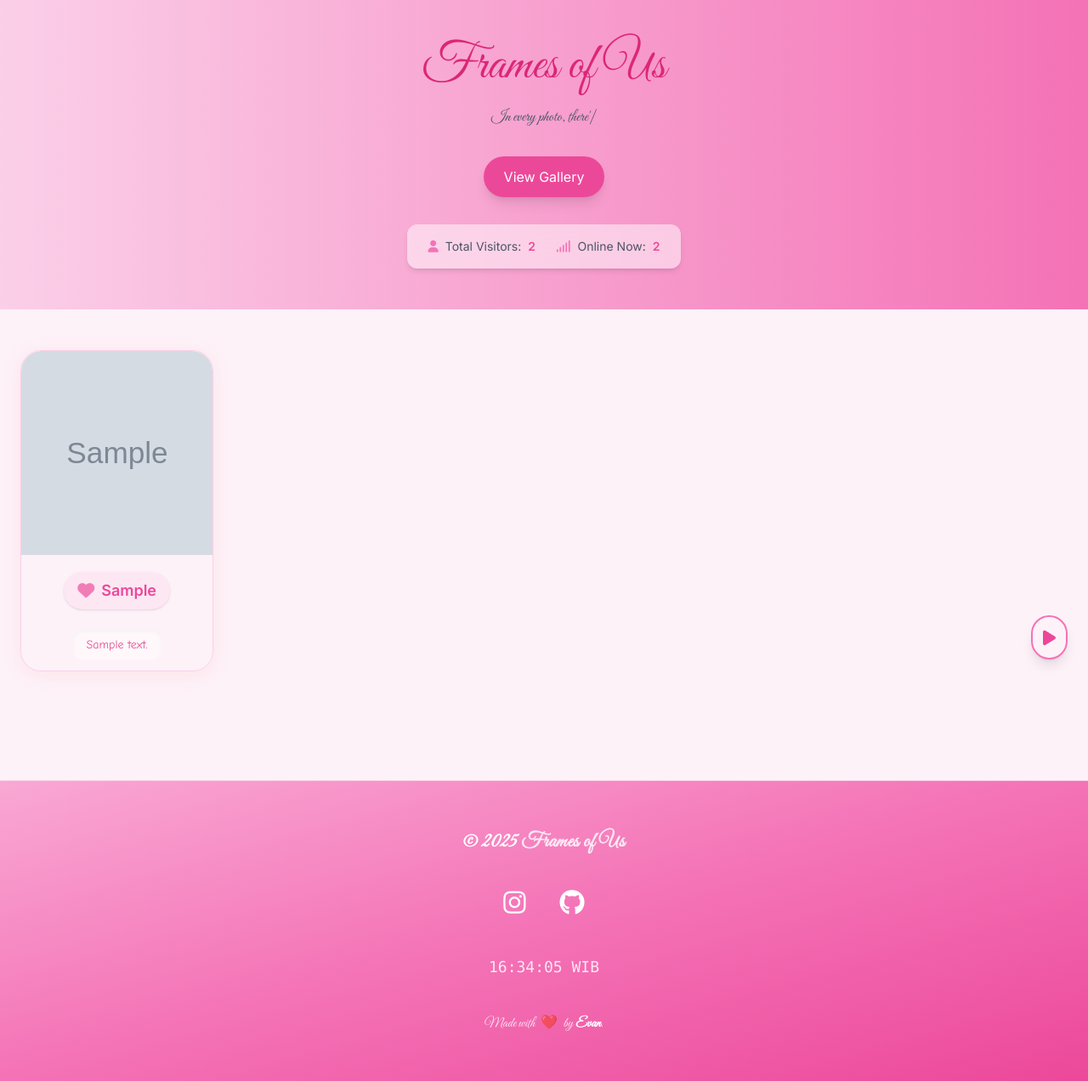
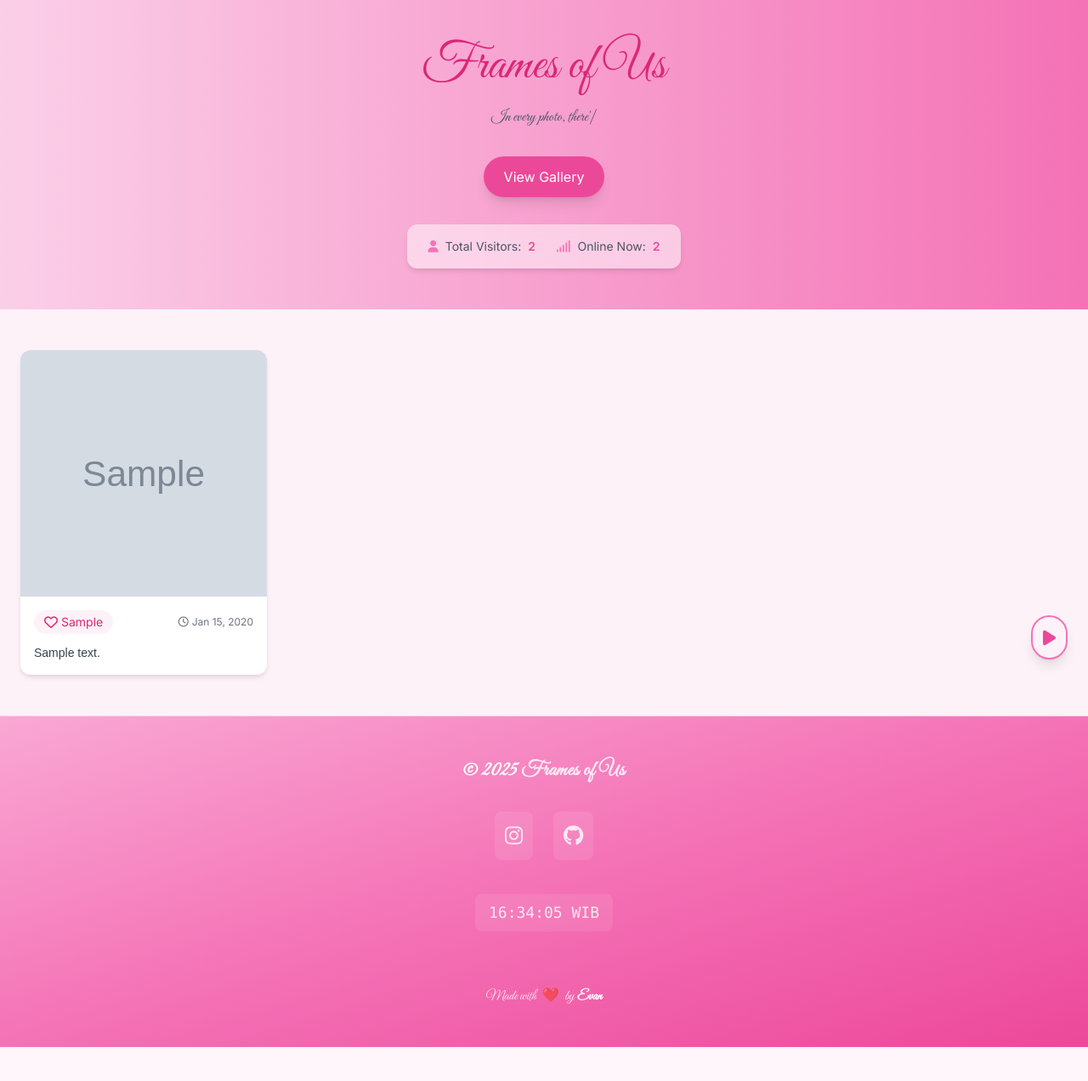
Before and after one commit to newbiema/Frame-Of-Us, a PHP site: page / in a window 1280 px wide. Shown: the whole page at 85% size. After the commit the page ends 1232 px from the top, so only its background shows below. Run offline with PHP 8.4, Linux system fonts and the light colour scheme; tables that the repository leaves empty or names only in its code hold one stand-in row (values such as "Sample post"); grey boxes marked "Sample" are stand-in pictures; some libraries are stand-ins or nearby versions.

Commit message:
fix bug like

```diff
--- a/index.php
+++ b/index.php
@@ -128,6 +128,33 @@ $onlineVisitors = $onlineVisitorsResult->fetch_assoc()['online'];
       animation: ping-once 0.6s ease-in-out;
     }
 
+      @import url('https://fonts.googleapis.com/css2?family=Poppins:wght@400;500;600&display=swap');
+
+  .font-poppins {
+    font-family: 'Poppins', sans-serif;
+  }
+
+  .like-button.liked {
+    background-color: #fce7f3;
+    color: #db2777;
+  }
+
+  .like-button.processing {
+    pointer-events: none;
+    opacity: 0.7;
+  }
+
+  @keyframes heartBounce {
+    0%, 100% { transform: scale(1); }
+    25% { transform: scale(1.3); }
+    50% { transform: scale(0.9); }
+    75% { transform: scale(1.2); }
+  }
+
+  .like-animation {
+    animation: heartBounce 0.6s ease;
+  }
+
   </style>
 </head>
 <body class="bg-pink-50 text-gray-800">
@@ -166,47 +193,77 @@ $onlineVisitors = $onlineVisitorsResult->fetch_assoc()['online'];
 </header>
 
 
-<!-- Gallery -->
-<main id="gallery" class="max-w-7xl mx-auto px-6 py-12">
-
-  <div class="grid grid-cols-1 sm:grid-cols-2 md:grid-cols-3 lg:grid-cols-4 xl:grid-cols-5 gap-6">
+<!-- Gallery Section -->
+<main id="gallery" class="max-w-7xl mx-auto px-4 sm:px-6 py-12">
+  <!-- Gallery Grid -->
+  <div class="grid grid-cols-1 sm:grid-cols-2 md:grid-cols-3 lg:grid-cols-4 gap-6">
     <?php
     $result = $conn->query("SELECT * FROM photos ORDER BY uploaded_at DESC");
 
     if ($result->num_rows > 0) {
         while ($row = $result->fetch_assoc()) {
-          echo "<div class='group relative overflow-hidden rounded-3xl border border-pink-200 bg-pink-50/60 shadow-[0_4px_20px_rgba(255,192,203,0.3)] hover:shadow-[0_6px_24px_rgba(255,105,180,0.4)] transition duration-300 gallery-item' data-aos='zoom-in-up' onclick=\"openModal('uploads/{$row['filename']}', '{$row['description']}')\">
+            $uploadDate = date('M j, Y', strtotime($row['uploaded_at']));
+            echo "
+            <div class='group relative overflow-hidden rounded-xl bg-white shadow-md hover:shadow-lg transition-all duration-300 transform hover:-translate-y-1'
+                 data-aos='zoom-in-up'
+                 onclick=\"openModal('uploads/{$row['filename']}', '{$row['description']}', {$row['id']}, '{$uploadDate}', {$row['likes']})\"
+                 role='button'
+                 aria-label='View photo details'>
 
-                  <!-- Gambar -->
-                  <img src='uploads/{$row['filename']}' alt='{$row['title']}'
-                      class='w-full h-60 object-cover rounded-t-3xl group-hover:scale-105 transition-transform duration-500 ease-in-out' />
+              <div class='relative overflow-hidden aspect-square'>
+                <img src='uploads/{$row['filename']}' alt='{$row['description']}'
+                    class='w-full h-full object-cover transition-transform duration-500 group-hover:scale-105'
+                    loading='lazy' />
 
-                  <!-- Konten -->
-                  <div class='p-5 text-center flex flex-col items-center space-y-4'>
+                <div class='absolute inset-0 bg-gradient-to-t from-black/60 via-transparent to-transparent opacity-0 group-hover:opacity-100 transition-opacity duration-300'></div>
 
-                    <!-- Tombol Like -->
+                <div class='absolute top-3 right-3 bg-white/90 text-pink-500 px-2 py-1 rounded-full text-xs font-semibold flex items-center opacity-0 group-hover:opacity-100 transition-opacity duration-300 shadow-sm'>
+                  <i class='fas fa-expand mr-1'></i> View
+                </div>
+              </div>
+
+              <div class='p-4'>
+                <div class='flex justify-between items-center mb-3'>
                     <button onclick='event.stopPropagation(); likePhoto({$row['id']})'
                             id='like-button-{$row['id']}'
-                            class='flex items-center justify-center space-x-2 bg-pink-100 hover:bg-pink-200 text-pink-500 font-semibold py-2 px-4 rounded-full transition duration-300 active:scale-110 focus:outline-none shadow'>
-                      <i id='heart-icon-{$row['id']}' class='fas fa-heart text-pink-500 text-xl animate-pulse'></i>
-                      <span id='likes-{$row['id']}' class='text-lg'>{$row['likes']}</span>
+                          class='like-button flex items-center space-x-1 bg-pink-50 hover:bg-pink-100 text-pink-600 font-medium py-1 px-3 rounded-full transition duration-200 active:scale-95 focus:outline-none'
+                          data-photo-id='{$row['id']}'
+                          aria-label='Like this photo'>
+                    <i class='far fa-heart'></i>
+                    <span class='likes-count text-sm' id='likes-{$row['id']}'>{$row['likes']}</span>
+
                   </button>
 
-                <!-- Deskripsi dengan icon lucu -->
-                <p class='flex items-center cute-font justify-center gap-2 bg-white/60 text-pink-600 text-sm font-poppins px-4 py-2 rounded-xl shadow-inner opacity-80 group-hover:opacity-100 translate-y-2 group-hover:translate-y-0 transition-all duration-300 ease-in-out'>
+                  <span class='text-xs text-gray-500 font-medium'>
+                    <i class='far fa-clock mr-1'></i>{$uploadDate}
+                  </span>
+                </div>
+
+                <p class='font-poppins text-gray-700 text-sm line-clamp-2 transition-colors duration-300 group-hover:text-gray-900'>
                   {$row['description']}
                 </p>
               </div>
-                </div>
-                ";
+            </div>";
         }
     } else {
-        echo "<p class='text-center col-span-full text-lg text-gray-500 italic'>Belum ada foto yang diunggah.</p>";
+        echo "
+        <div class='col-span-full text-center py-16' data-aos='fade-up'>
+          <div class='mx-auto w-24 h-24 bg-pink-100 rounded-full flex items-center justify-center mb-4 shadow-inner'>
+            <i class='fas fa-camera text-pink-500 text-3xl'></i>
+          </div>
+          <h3 class='text-xl font-medium text-gray-600 mb-2 font-poppins'>No Photos Yet</h3>
+          <p class='text-gray-500 max-w-md mx-auto font-poppins'>Be the first to share your memories! Upload a photo to get started.</p>
+        </div>";
     }
     ?>
   </div>
 </main>
 
+
+
+<style>
+
+</style>
 
   <!-- Modal untuk klik foto -->
   <div id="photoModal" class="hidden fixed inset-0 bg-black bg-opacity-70 flex items-center justify-center z-50">
@@ -242,36 +299,43 @@ $onlineVisitors = $onlineVisitorsResult->fetch_assoc()['online'];
 </audio>
 
 
-<!-- Improved Footer with Clock -->
-<footer class="bg-gradient-to-br from-pink-300 title-font via-pink-400 to-pink-500 mt-20 text-white border-t border-pink-200">
-  <div class="max-w-6xl mx-auto px-6 py-14 space-y-10 text-center">
+<footer class="title-font bg-gradient-to-br from-pink-300 via-pink-400 to-pink-500 text-white border-t border-pink-200">
+  <div class="max-w-6xl mx-auto px-6 py-12 space-y-8 text-center">
 
-    <!-- Brand & Year -->
+    <!-- Brand & Year (font tidak diubah) -->
+    <div>
       <p class="text-2xl font-bold tracking-wide">
         &copy; <?= date('Y') ?> <span class="text-pink-100">Frames of Us</span>
       </p>
+    </div>
 
-    <!-- Social Links -->
-    <div class="flex justify-center gap-10 text-3xl">
-      <a href="https://www.instagram.com/n4ve.666/" class="hover:text-pink-100 transition-transform transform hover:scale-125">
-        <i class="fab fa-instagram"></i>
+    <!-- Social Links - lebih rapi -->
+    <div class="flex justify-center gap-6">
+      <a href="https://www.instagram.com/n4ve.666/"
+         class="p-3 rounded-lg bg-pink-100/10 hover:bg-pink-100/20 transition-all duration-200">
+        <i class="fab fa-instagram text-2xl text-pink-100"></i>
       </a>
-      <a href="https://github.com/newbiema" class="hover:text-pink-100 transition-transform transform hover:scale-125">
-        <i class="fab fa-github"></i>
+      <a href="https://github.com/newbiema"
+         class="p-3 rounded-lg bg-pink-100/10 hover:bg-pink-100/20 transition-all duration-200">
+        <i class="fab fa-github text-2xl text-pink-100"></i>
       </a>
     </div>
 
-    <!-- Clock -->
-    <div class="text-lg font-mono text-pink-100">
+    <!-- Clock - lebih sederhana tapi elegan -->
+    <div class="py-2">
+      <div class="text-lg font-mono text-pink-100 inline-block px-4 py-2 rounded-lg bg-pink-100/10">
         <span id="clock">00:00:00</span> WIB
       </div>
+    </div>
 
-    <!-- Credit Line -->
+    <!-- Credit Line - lebih minimalis -->
+    <div class="pt-6">
       <p class="text-base text-pink-100">
         Made with
         <span class="inline-block animate-pulse text-pink-200 mx-1">❤️</span>
-      by <span class="font-semibold text-white">Evan</span>.
+        by <span class="font-semibold text-white">Evan</span>
       </p>
+    </div>
 
   </div>
 
@@ -289,8 +353,6 @@ $onlineVisitors = $onlineVisitorsResult->fetch_assoc()['online'];
     updateClock(); // initial call
   </script>
 </footer>
-
-
 
 <!-- AOS Library -->
 <script src="https://unpkg.com/aos@2.3.4/dist/aos.js"></script>
@@ -451,6 +513,7 @@ document.addEventListener('DOMContentLoaded', () => {
 
 </script>
 
+
 <script>
   var typed = new Typed('#typed-text', {
     strings: [
```
Lines whose indentation alone changed are shown as unchanged.
